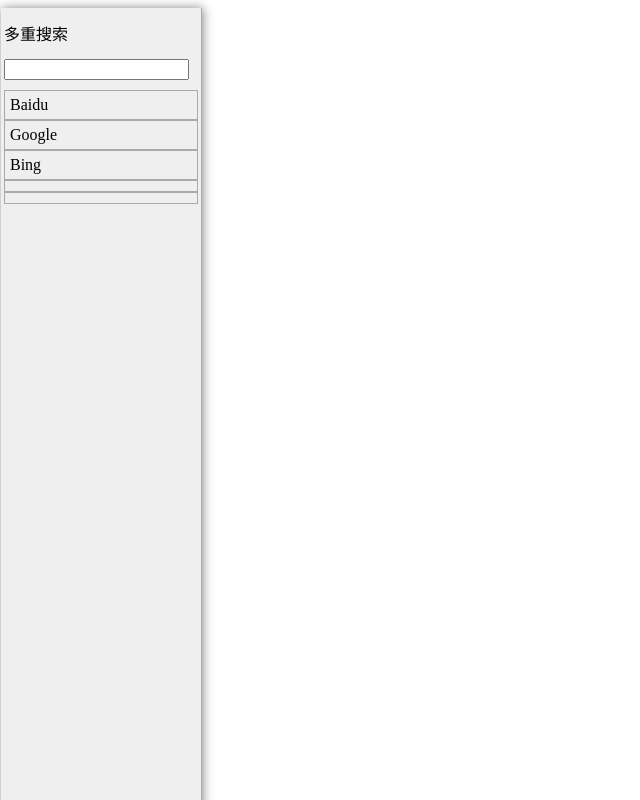
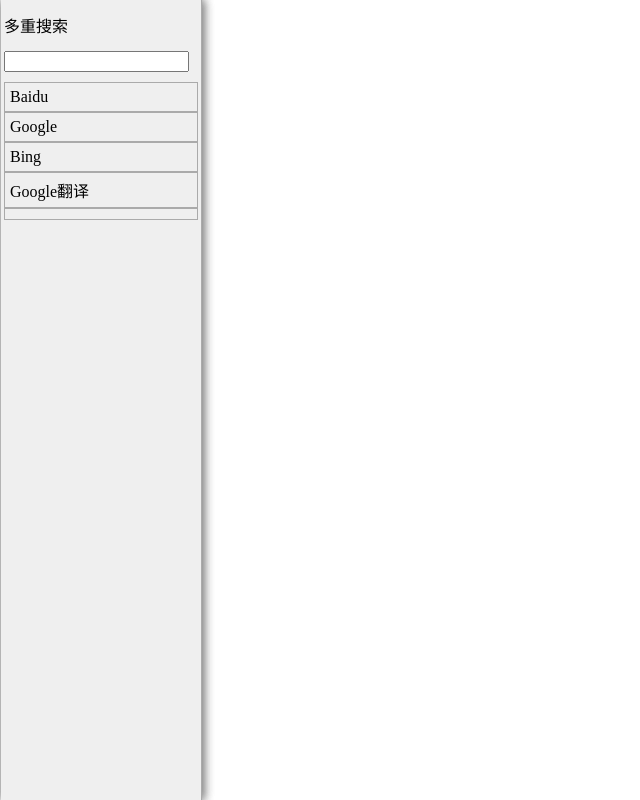
Before and after one commit to wolfsilver/multiSearch, a plain HTML site: page index.html in a window 1280 px wide. Shown: the whole page, without its empty margins (0-640 px from the left). Drawn offline with Linux system fonts and the light colour scheme.

Commit message:
add index.html

```diff
--- a/index.html
+++ b/index.html
@@ -11,6 +11,7 @@
         width: 194px;
         height: 100%;
         position: fixed;
+        top: 0;
         margin-left: -200px;
         padding: 0 3px;
         background: #efefef;
@@ -46,19 +47,21 @@
             <ul>
                 <li id="msBaidu">Baidu</li>
                 <li id="msGoogle">Google</li>
-                <li>Bing</li>
-                <li></li>
+                <li id="msBing">Bing</li>
+                <li id="msGoogleT">Google翻译</li>
                 <li></li>
             </ul>
         </div>
     </div>
     <script>
         var ms = {};
-        ms.msBaidu = {sURl : 'http://www.baidu.com/s?ie=utf-8&wd=%us'};
-        ms.msGoogle = {sURl : 'https://www.google.com/?gws_rd=cr#newwindow=1&safe=off&q=%us'};
+        ms.msBaidu = {sUrl : 'http://www.baidu.com/s?ie=utf-8&wd=%us'};
+        ms.msGoogle = {sUrl : 'https://www.google.com/?gws_rd=cr#newwindow=1&safe=off&q=%us'};
+        ms.msGoogleT = {sUrl : 'https://translate.google.com/?hl=en#auto/zh-CN/%us'};
+        ms.msBing = {sUrl : 'http://cn.bing.com/search?q=%us'};
 
         function getQueryWord(){
-            var s = location.search;
+            var s = location.href;
                 s = decodeURIComponent(s);
             var sWord = s.match(/(q|wd|word)=([^&]*)(&|$)/);
             if (sWord && sWord.length > 2) {
@@ -67,8 +70,24 @@
             return '';
         }
 
+        var html = document.createElement('div');
+        html.id = 'multiSearch';
+        html.innerHTML = '<h2>多重搜索</h2> <div><input id="msInput" type="text" /></div> <div id="seList"> <ul> <li id="msBaidu">Baidu</li> <li id="msGoogle">Google</li> <li id="msBing">Bing</li> <li id="msGoogleT">Google翻译</li> <li></li> </ul> </div>';
+
+        document.querySelector('body').appendChild(html);
+
+        var css = document.createElement('style');
+        css.innerHTML = 'body{margin-left: 201px; } #multiSearch{width: 194px; height: 100%; position: fixed; top: 0; margin-left: -200px; padding: 0 3px; background: #efefef; border-right: 1px solid #aaa; box-shadow: 1px 0px 10px #888888; } #multiSearch h2{font-weight: normal; font-size: 16px; } #multiSearch ul{list-style: none; margin: 0; padding: 0; } #multiSearch ul li{border: 1px solid #AAA; padding: 5px; text-align: left; cursor: pointer; } #seList{margin-top: 10px; }';
+
+        document.querySelector('head').appendChild(css);
+
         document.querySelector('#msInput').value = getQueryWord();
 
+        document.querySelector('#multiSearch ul').addEventListener('click', function(e) {
+            if(e.target && e.target.nodeName == "LI") {
+                location.href = ms[e.target.id].sUrl.replace(/%us/, document.querySelector('#msInput').value);
+            }
+          })
     </script>
 </body>
 </html>
```
